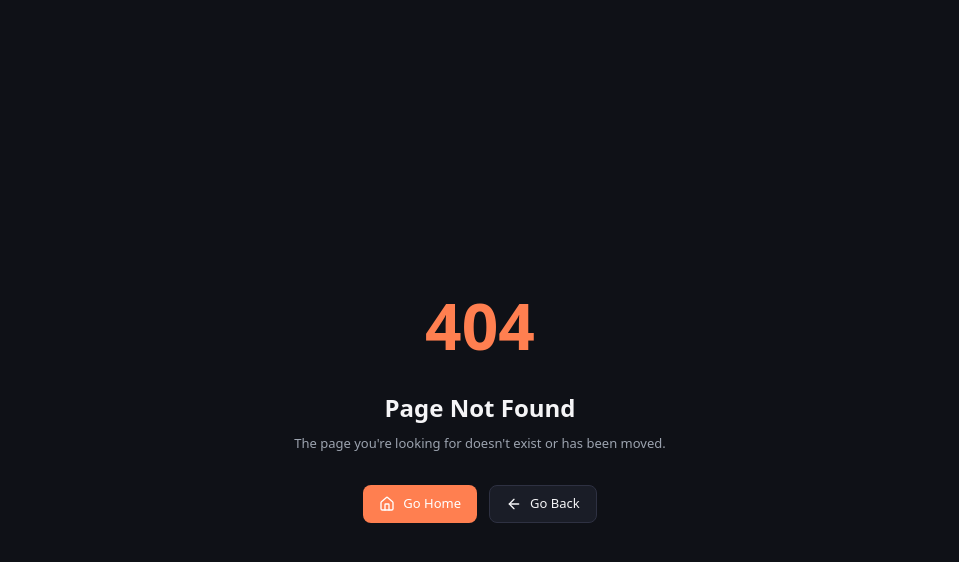
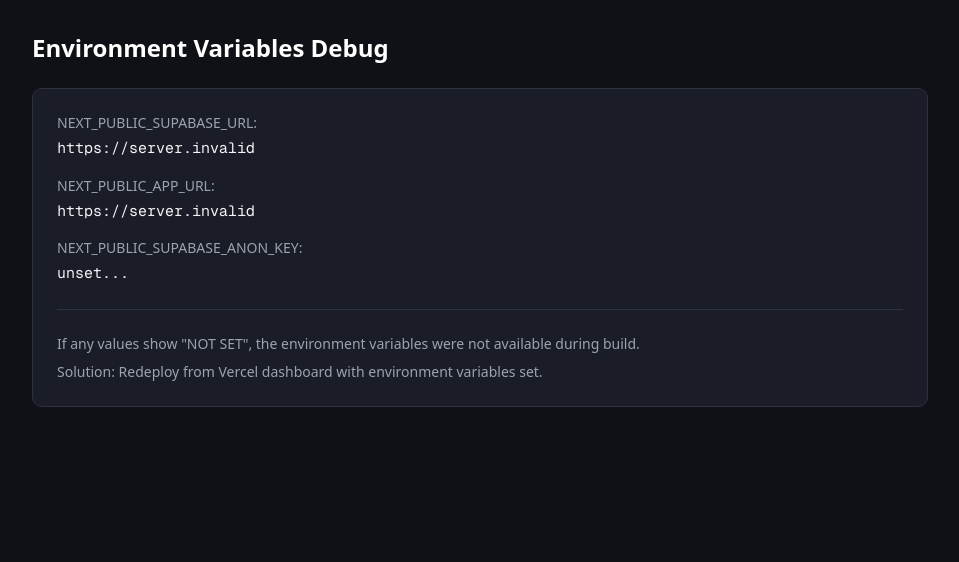
Before and after one commit to tdaniel1925/tim-hayes-2, a Next.js app: page /debug in a window 1280 px wide. Before the commit this address had no page. Shown: the top 562 px of the page, without its empty margins (160-1119 px from the left). Built offline with nearby package versions, Linux system fonts and the light colour scheme; no server answers.

Commit message:
Add client-side environment debug page

```diff
--- /dev/null
+++ b/src/app/debug/page.tsx
@@ -0,0 +1,45 @@
+'use client'
+
+export default function DebugPage() {
+  const envVars = {
+    NEXT_PUBLIC_SUPABASE_URL: process.env.NEXT_PUBLIC_SUPABASE_URL || 'NOT SET',
+    NEXT_PUBLIC_APP_URL: process.env.NEXT_PUBLIC_APP_URL || 'NOT SET',
+    NEXT_PUBLIC_SUPABASE_ANON_KEY: process.env.NEXT_PUBLIC_SUPABASE_ANON_KEY
+      ? `${process.env.NEXT_PUBLIC_SUPABASE_ANON_KEY.substring(0, 20)}...`
+      : 'NOT SET',
+  }
+
+  return (
+    <div className="min-h-screen bg-[#0F1117] p-8">
+      <div className="max-w-4xl mx-auto">
+        <h1 className="text-2xl font-bold text-white mb-6">Environment Variables Debug</h1>
+
+        <div className="bg-[#1A1D27] border border-[#2E3142] rounded-lg p-6 space-y-4">
+          <div>
+            <p className="text-sm text-[#9CA3AF] mb-1">NEXT_PUBLIC_SUPABASE_URL:</p>
+            <p className="text-[15px] text-[#F5F5F7] font-mono">{envVars.NEXT_PUBLIC_SUPABASE_URL}</p>
+          </div>
+
+          <div>
+            <p className="text-sm text-[#9CA3AF] mb-1">NEXT_PUBLIC_APP_URL:</p>
+            <p className="text-[15px] text-[#F5F5F7] font-mono">{envVars.NEXT_PUBLIC_APP_URL}</p>
+          </div>
+
+          <div>
+            <p className="text-sm text-[#9CA3AF] mb-1">NEXT_PUBLIC_SUPABASE_ANON_KEY:</p>
+            <p className="text-[15px] text-[#F5F5F7] font-mono">{envVars.NEXT_PUBLIC_SUPABASE_ANON_KEY}</p>
+          </div>
+
+          <div className="mt-6 pt-6 border-t border-[#2E3142]">
+            <p className="text-sm text-[#9CA3AF] mb-2">
+              If any values show "NOT SET", the environment variables were not available during build.
+            </p>
+            <p className="text-sm text-[#9CA3AF]">
+              Solution: Redeploy from Vercel dashboard with environment variables set.
+            </p>
+          </div>
+        </div>
+      </div>
+    </div>
+  )
+}
```
